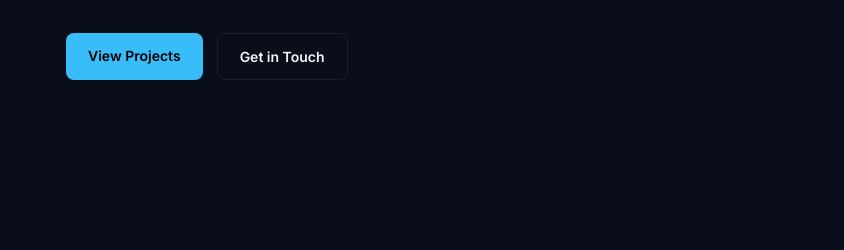
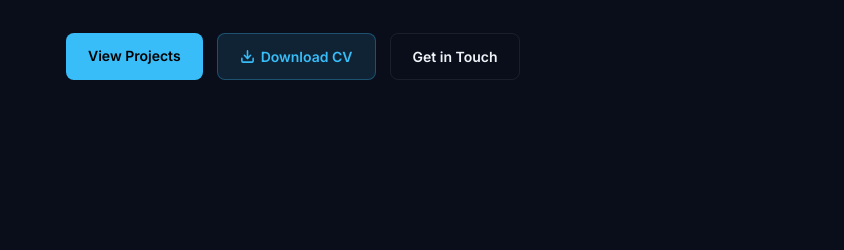
Before and after one commit to veerannaNdesai/Veeranna-N-Desai-Portfolio, a plain HTML site: page index.html in a window 1280 px wide. Shown: the part 550-800 px from the top of the page, 436-1280 px from the left. Drawn offline with Linux system fonts and the light colour scheme.

Commit message:
feat: add Download CV button with resume PDF

```diff
--- a/index.html
+++ b/index.html
@@ -60,6 +60,9 @@
                     </p>
                     <div class="cta-group reveal" data-delay="400">
                         <a href="#projects" class="btn btn-primary">View Projects</a>
+                        <a href="Veeranna_N_Desai_CV.pdf" download="Veeranna_N_Desai_CV.pdf" class="btn btn-cv">
+                            <svg xmlns="http://www.w3.org/2000/svg" width="15" height="15" viewBox="0 0 24 24" fill="none" stroke="currentColor" stroke-width="2.5" stroke-linecap="round" stroke-linejoin="round" style="vertical-align:-2px;margin-right:6px"><path d="M21 15v4a2 2 0 0 1-2 2H5a2 2 0 0 1-2-2v-4"/><polyline points="7 10 12 15 17 10"/><line x1="12" y1="15" x2="12" y2="3"/></svg>Download CV
+                        </a>
                         <a href="#contact" class="btn btn-outline">Get in Touch</a>
                     </div>
                 </div><!-- end hero-content -->
--- a/style.css
+++ b/style.css
@@ -308,6 +308,20 @@ h1 {
 .btn-outline:hover {
     border-color: var(--text-muted);
     background: rgba(255, 255, 255, 0.03);
+}
+
+.btn-cv {
+    border: 1px solid var(--border-accent);
+    color: var(--accent);
+    background: var(--accent-dim);
+    display: inline-flex;
+    align-items: center;
+}
+
+.btn-cv:hover {
+    background: rgba(56, 189, 248, 0.2);
+    box-shadow: 0 0 20px var(--accent-glow);
+    transform: translateY(-2px);
 }
 
 /* =============================================
```
Also changed, not shown: 1 other file.
